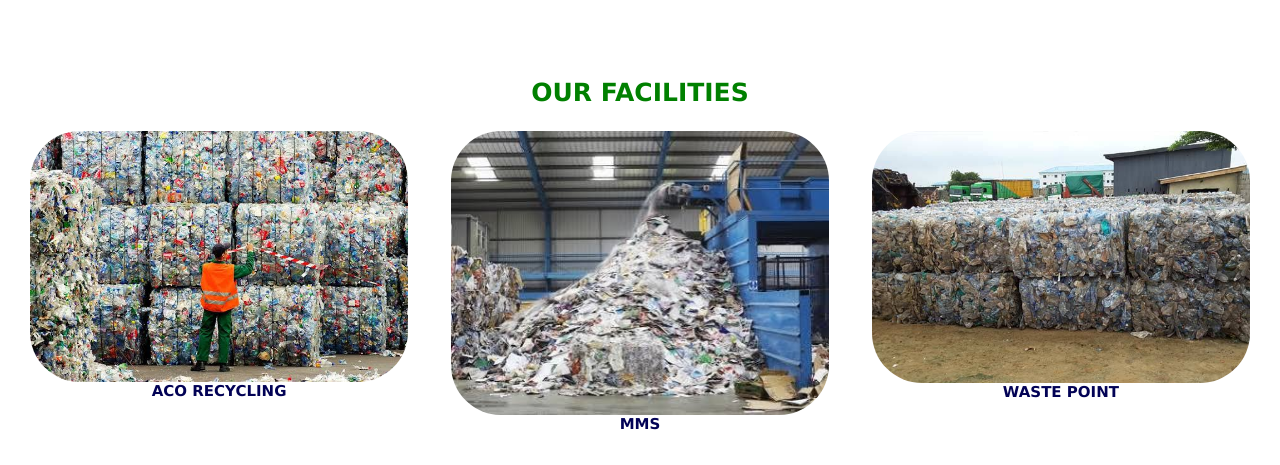
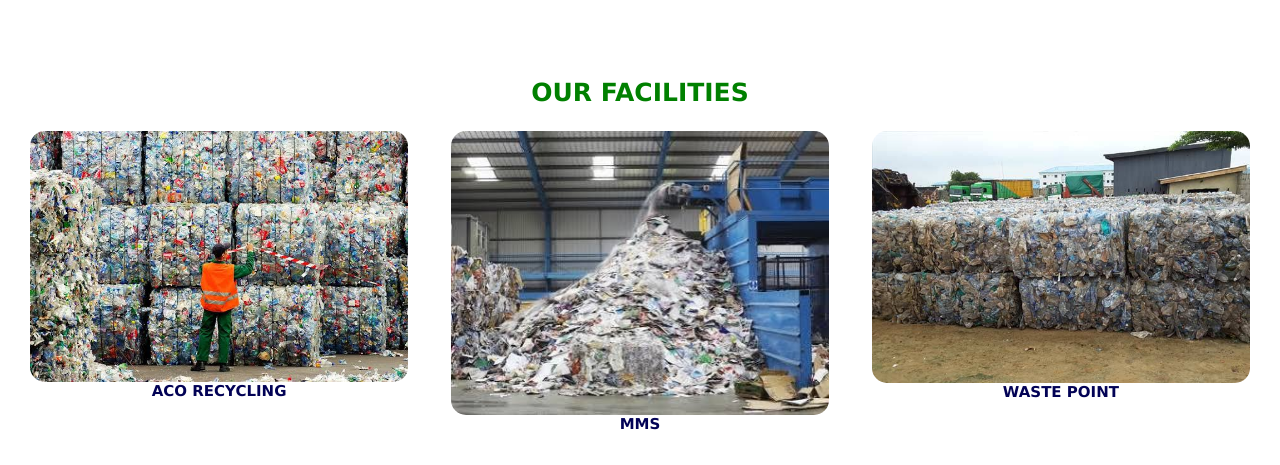
Before and after one commit to victoryoluchi291-design/recycling-website, a React (Vite) app: page / in a window 1280 px wide. Shown: the part 1120-1585 px from the top of the page. Built offline with nearby package versions, Linux system fonts and the light colour scheme.

Commit message:
change style for facility image

```diff
--- a/src/index.css
+++ b/src/index.css
@@ -191,7 +191,7 @@ text-align: center;
 max-width: 100%;
 height:auto ;
 display: block;
-border-radius: 50px;
+border-radius: 15px;
 size: 70px;
 }
 .facilities-col h3{
```
